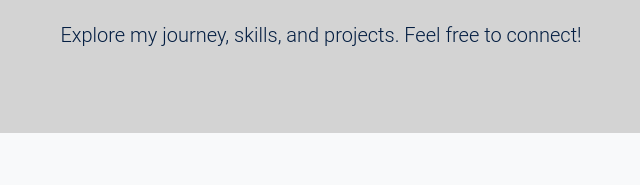
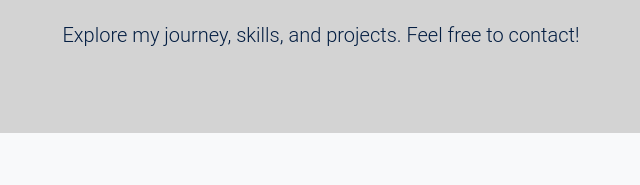
Before and after one commit to mariarashid-ai/rashidmaria, a plain HTML site: page index.html in a window 1280 px wide. Shown: the part 186-371 px from the top of the page, 319-959 px from the left. Drawn offline with Linux system fonts and the light colour scheme.

Commit message:
Update index.html

```diff
--- a/index.html
+++ b/index.html
@@ -75,7 +75,7 @@
     <section class="welcome-section" style="background-color: lightgray  ">
         <div class="container text-center">
             <h1 class="welcome-title">Welcome to My Portfolio</h1>
-            <p class="welcome-description">Explore my journey, skills, and projects. Feel free to connect!</p>
+            <p class="welcome-description">Explore my journey, skills, and projects. Feel free to contact!</p>
 
         </div>
     </section>
```
